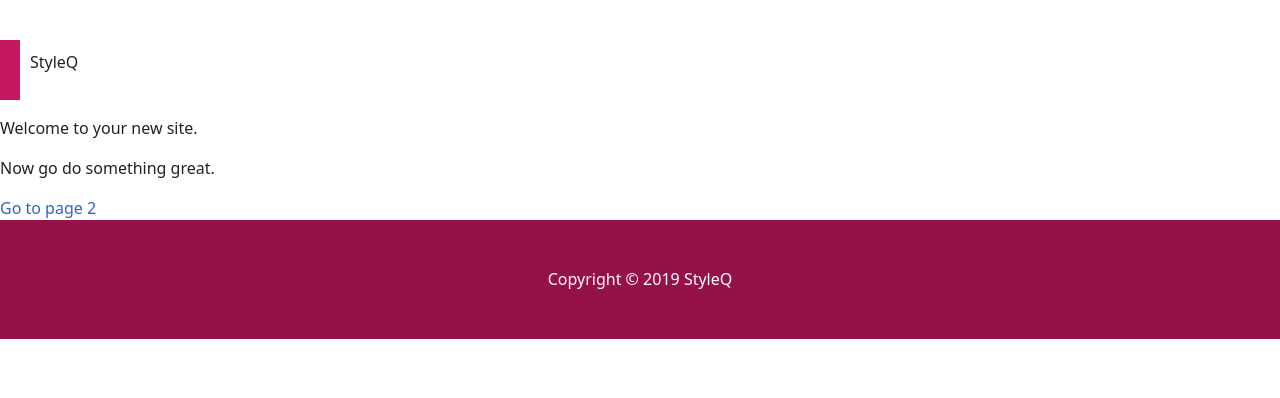
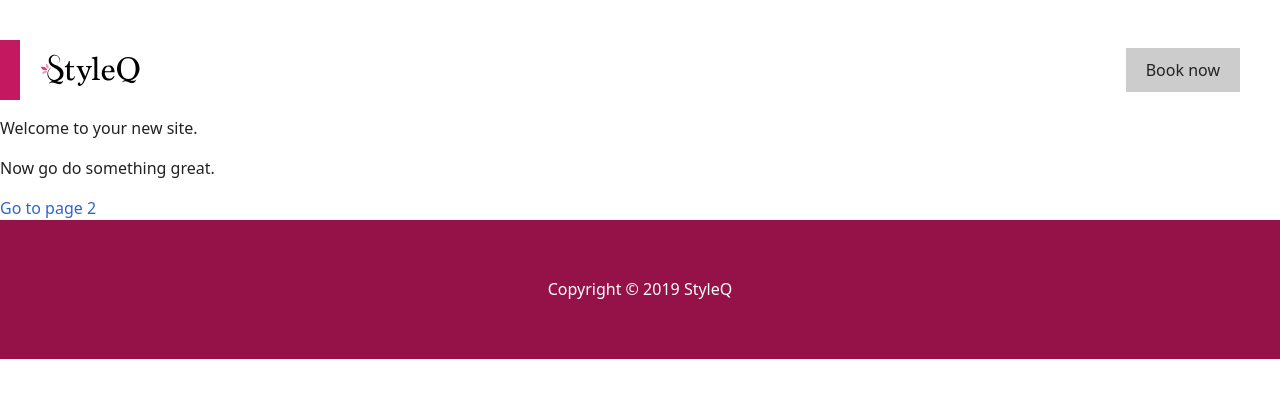
Before and after one commit to koiranos/website, a Gatsby site: page / in a window 1280 px wide. Built offline with nearby package versions, Linux system fonts and the light colour scheme; Gatsby itself is replaced by a stand-in of ours.

Commit message:
Add logo to header

```diff
--- a/src/atoms/Button.jsx
+++ b/src/atoms/Button.jsx
@@ -0,0 +1,22 @@
+import styled, { css } from 'styled-components';
+
+const Button = styled.button`
+  --button-bg: rgba(0, 0, 0, .2);
+  --button-fg: #222;
+  display: inline-block;
+  min-width: 10rem;
+  padding: 1rem 2rem;
+  border: 0;
+  background: var(--button-bg);
+  color: var(--button-fg);
+  text-align: center;
+  cursor: pointer;
+  + a, + button{
+    margin-left: 1rem;
+  }
+  ${({ curvy }) => curvy && css`
+    border-radius: .4rem;
+  `}
+`;
+
+export default Button;
--- a/src/organisms/Footer.jsx
+++ b/src/organisms/Footer.jsx
@@ -3,7 +3,7 @@ import styled from 'styled-components';
 import Text from '../atoms/Typography';
 
 const Root = styled.footer`
-  padding: 4rem;
+  padding: 5rem 2rem;
   background: var(--color-brand-1);
   color: #fff;
 `;
--- a/src/organisms/Header.jsx
+++ b/src/organisms/Header.jsx
@@ -1,15 +1,24 @@
 import React from 'react';
 import styled from 'styled-components';
+import Logo from '../assets/styleq-logo.svg';
+import Button from '../atoms/Button';
 
 const Root = styled.header`
+  display: flex;
+  align-items: center;
+  justify-content: space-between;
   height: 6rem;
-  padding: 1rem;
+  padding: 1rem 4rem 1rem 2rem;
   border-left: solid 2rem var(--color-brand-2);
+  img{
+    width: 10rem;
+  }
 `;
 
 const Header = () => (
   <Root>
-    <span>StyleQ</span>
+    <img src={Logo} alt="StyleQ Logo" />
+    <Button>Book now</Button>
   </Root>
 );
 
```
Also changed, not shown: src/assets/styleq-logo.svg (added), 1 other file.
